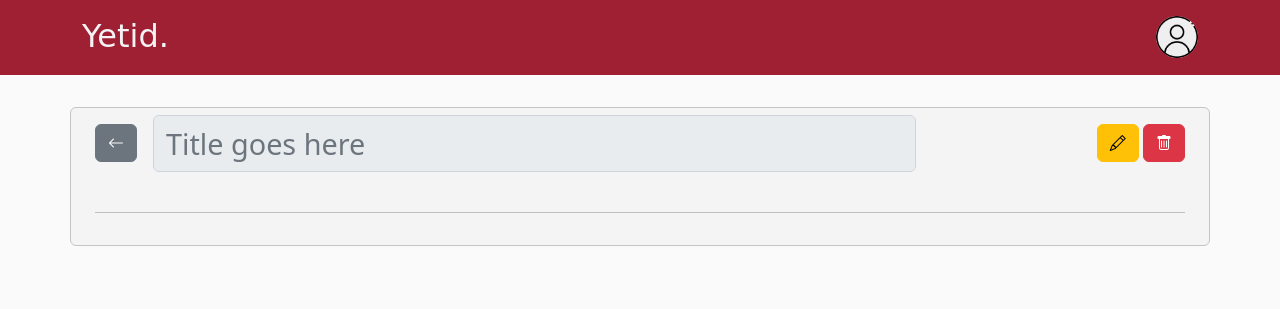
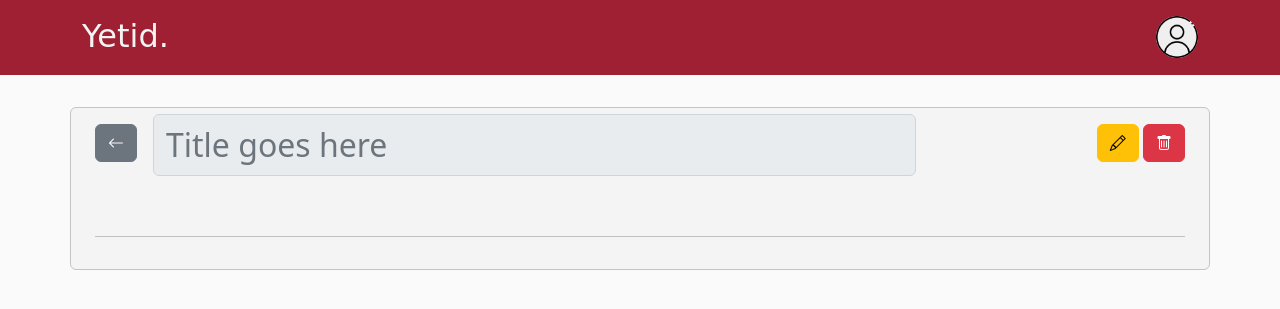
Before and after one commit to sstefanofm/yetid, a PHP site: page /stf/routes/posts/edit_post.php?id=1 in a window 1280 px wide. Shown: the top 309 px of the page. Run offline with PHP 8.4, Linux system fonts and the light colour scheme; the visitor is signed in with stand-in values (Sample User, id 1); data that the repository does not hold is empty; some web fonts are replaced.

Commit message:
Fancy styles when editing.

```diff
--- a/src/routes/posts/css/edit_post_styles.css
+++ b/src/routes/posts/css/edit_post_styles.css
@@ -33,14 +33,26 @@
 }
 
 .post-title {
-  font-size: 1.8em;
-  margin-top: -9px;
+  font-size: 2em;
+  margin-top: -10px;
 }
 
 /* post body */
 
+.main-subtitle {
+  font-style: italic;
+  font-size: 1.8em;
+}
+
+.main-content {
+  font-style: italic;
+  margin-bottom: 1.5em;
+}
+
 .post-body {
   padding-bottom: 1em;
+  margin-left: 2em;
+  margin-right: 2em;
 }
 
 .h3 {
```
Also changed, not shown: src/routes/posts/css/view_post_styles.css (+11 -5 lines).
